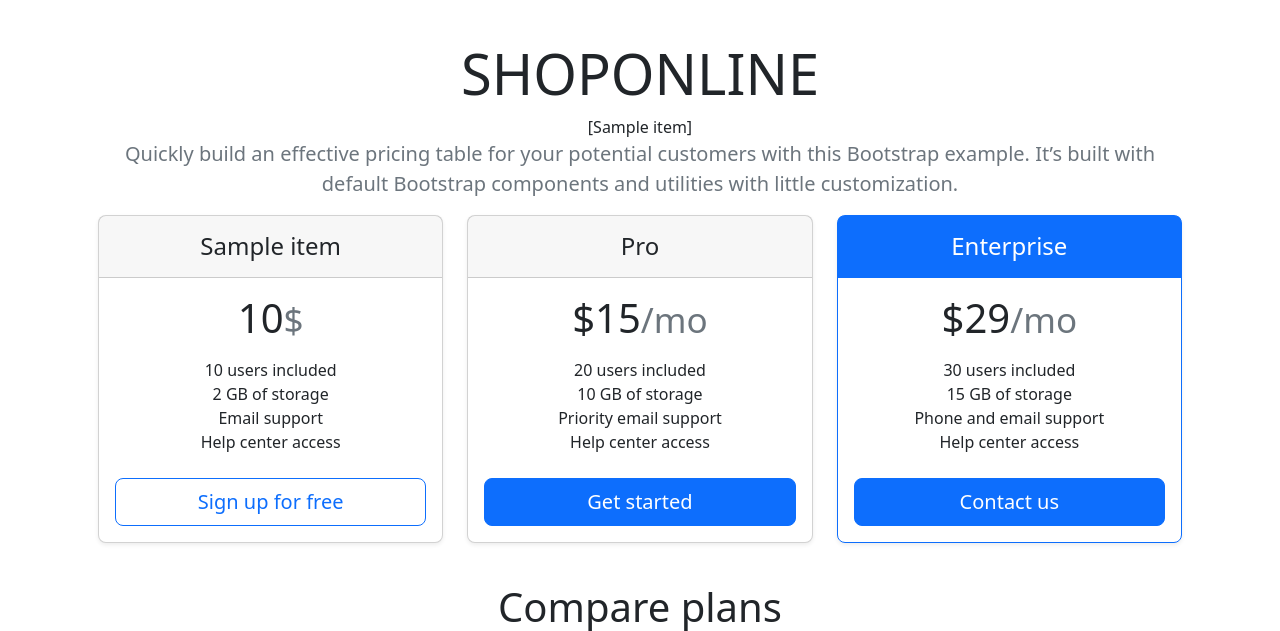
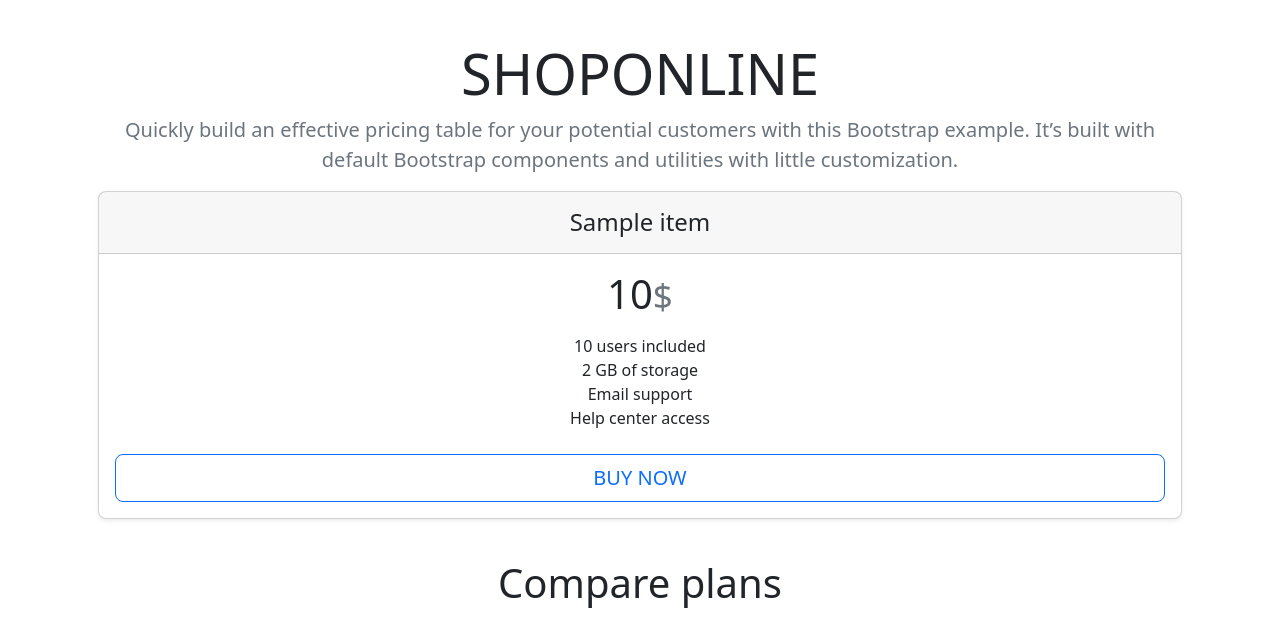
Before and after one commit to Petrovskaya-Svetlana/example_shoponline, a Flask app: page / in a window 1280 px wide. Shown: the part 73-704 px from the top of the page. Run offline with Flask 3, Linux system fonts and the light colour scheme; tables that the repository leaves empty hold one stand-in row (values such as "Sample post").

Commit message:
finish "shoponline" example

```diff
--- a/templates/index.html
+++ b/templates/index.html
@@ -6,15 +6,15 @@
 
 
 {% block body %}
-    <main>
+
 <div class="container">
     <h1 class="display-4 fw-normal">SHOPONLINE</h1>
-    {{ data }}
     <p class="fs-5 text-muted">Quickly build an effective pricing table for your potential customers with this Bootstrap example. It’s built with default Bootstrap components and utilities with little customization.</p>
 </div>
+    <main>
+    <div class="card-deck mb-3 text-center">
         {% for el in data %}
-
-    <div class="row row-cols-1 row-cols-md-3 mb-3 text-center">
+        <div class="row mb-3 text-center">
           <div class="col">
             <div class="card mb-4 rounded-3 shadow-sm">
               <div class="card-header py-3">
@@ -28,48 +28,53 @@
                   <li>Email support</li>
                   <li>Help center access</li>
                 </ul>
-            <button type="button" class="w-100 btn btn-lg btn-outline-primary">Sign up for free</button>
-          </div>
-        </div>
-      </div>
-      <div class="col">
-        <div class="card mb-4 rounded-3 shadow-sm">
-          <div class="card-header py-3">
-            <h4 class="my-0 fw-normal">Pro</h4>
-          </div>
-          <div class="card-body">
-            <h1 class="card-title pricing-card-title">$15<small class="text-muted fw-light">/mo</small></h1>
-            <ul class="list-unstyled mt-3 mb-4">
-              <li>20 users included</li>
-              <li>10 GB of storage</li>
-              <li>Priority email support</li>
-              <li>Help center access</li>
-            </ul>
-            <button type="button" class="w-100 btn btn-lg btn-primary">Get started</button>
-          </div>
-        </div>
-      </div>
-      <div class="col">
-        <div class="card mb-4 rounded-3 shadow-sm border-primary">
-          <div class="card-header py-3 text-white bg-primary border-primary">
-            <h4 class="my-0 fw-normal">Enterprise</h4>
-          </div>
-          <div class="card-body">
-            <h1 class="card-title pricing-card-title">$29<small class="text-muted fw-light">/mo</small></h1>
-            <ul class="list-unstyled mt-3 mb-4">
-              <li>30 users included</li>
-              <li>15 GB of storage</li>
-              <li>Phone and email support</li>
-              <li>Help center access</li>
-            </ul>
-            <button type="button" class="w-100 btn btn-lg btn-primary">Contact us</button>
+                <button type="button" class="w-100 btn btn-lg btn-outline-primary">BUY NOW</button>
               </div>
             </div>
           </div>
         </div>
+        {% endfor %}
+    </div>
+
+{#      <div class="col">#}
+{#        <div class="card mb-4 rounded-3 shadow-sm">#}
+{#          <div class="card-header py-3">#}
+{#            <h4 class="my-0 fw-normal">Pro</h4>#}
+{#          </div>#}
+{#          <div class="card-body">#}
+{#            <h1 class="card-title pricing-card-title">{{ el.price }}<small class="text-muted fw-light">$</small></h1>#}
+{#            <ul class="list-unstyled mt-3 mb-4">#}
+{#              <li>20 users included</li>#}
+{#              <li>10 GB of storage</li>#}
+{#              <li>Priority email support</li>#}
+{#              <li>Help center access</li>#}
+{#            </ul>#}
+{#            <button type="button" class="w-100 btn btn-lg btn-primary">Get started</button>#}
+{#          </div>#}
+{#        </div>#}
+{#      </div>#}
+{#      <div class="col">#}
+{#        <div class="card mb-4 rounded-3 shadow-sm border-primary">#}
+{#          <div class="card-header py-3 text-white bg-primary border-primary">#}
+{#            <h4 class="my-0 fw-normal">Enterprise</h4>#}
+{#          </div>#}
+{#          <div class="card-body">#}
+{#            <h1 class="card-title pricing-card-title">$29<small class="text-muted fw-light">/mo</small></h1>#}
+{#            <ul class="list-unstyled mt-3 mb-4">#}
+{#              <li>30 users included</li>#}
+{#              <li>15 GB of storage</li>#}
+{#              <li>Phone and email support</li>#}
+{#              <li>Help center access</li>#}
+{#            </ul>#}
+{#            <button type="button" class="w-100 btn btn-lg btn-primary">Contact us</button>#}
+{#          </div>#}
+{#        </div>#}
+{#      </div>#}
+{#    </div>#}
+
+
 
     <h2 class="display-6 text-center mb-4">Compare plans</h2>
-
     <div class="table-responsive">
       <table class="table text-center">
         <thead>
@@ -123,6 +128,5 @@
         </tbody>
       </table>
     </div>
-    {% endfor %}
     </main>
 {% endblock %}
```
Lines whose indentation alone changed are shown as unchanged.
